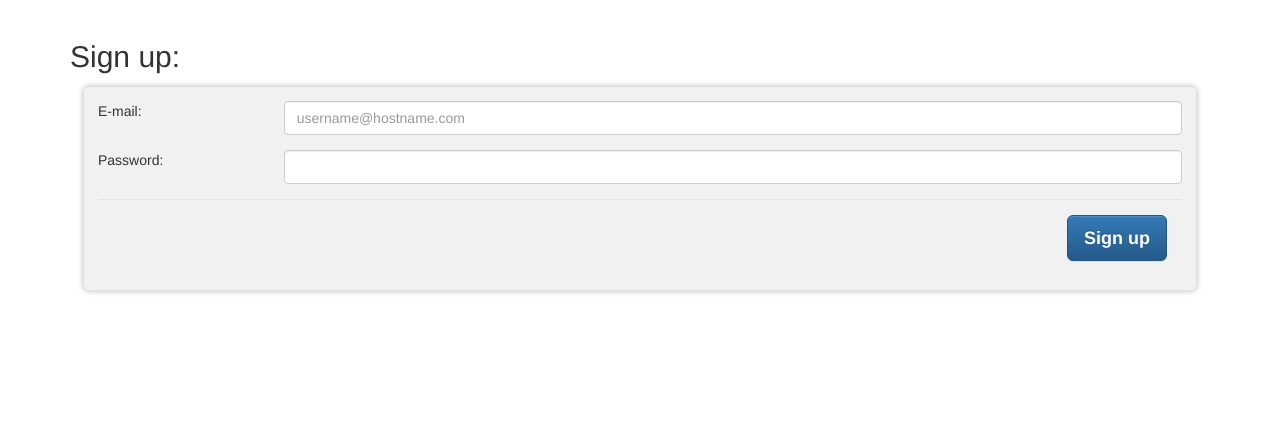
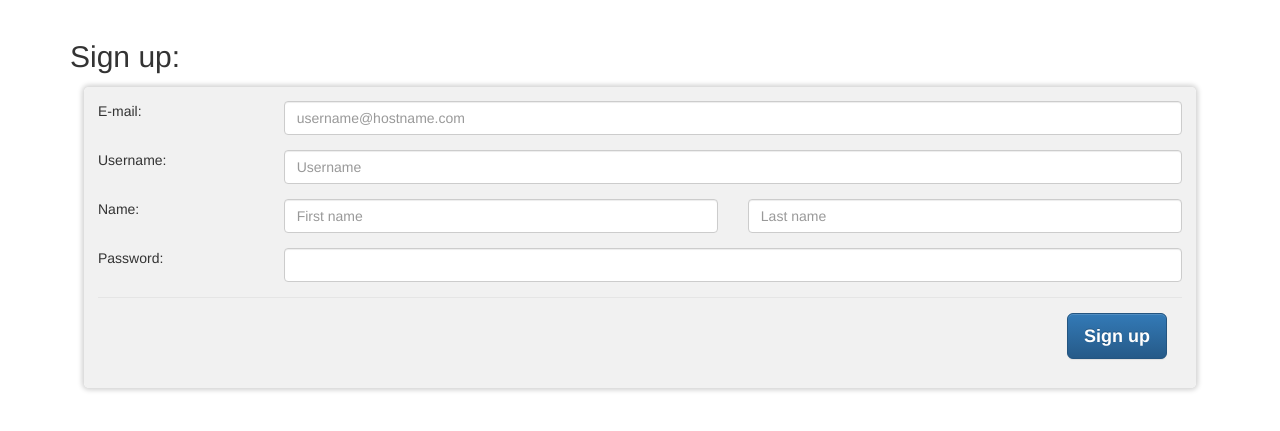
Before and after one commit to Zitrax/Artifakt, a Python web app: template artifakt/templates/register.jinja2 in a window 1280 px wide. Shown: the part 52-483 px from the top of the page. Run offline with Jinja, Linux system fonts and the light colour scheme; the template is opened without the code that fills it, so the values that code supplies are empty; some libraries are stand-ins or nearby versions.

Commit message:
Added optional firstname lastname and username to register form.

```diff
--- a/artifakt/static/css/artifakt.css
+++ b/artifakt/static/css/artifakt.css
@@ -15,8 +15,8 @@ Style for the tabs
 on upload form
 ****************/
 legend {
-  color:#fff;
-  padding: 5px 10px ;
+    color: #fff;
+    padding: 5px 10px;
     font-size: 1.5em;
     box-shadow: 0 0 0 1px #ddd;
     margin-left: 20px;
@@ -24,8 +24,8 @@ legend {
     border-radius: 7px;
     background-color: #428bca;
     border-color: #08c;
-  font-size:15px;
-  opacity:0.8;
+    font-size: 15px;
+    opacity: 0.8;
 }
 
 /****************
@@ -33,7 +33,7 @@ Upload btn style
 ****************/
 
 .btn-file#buttonstyle {
-  width:150px;
+    width: 150px;
     border-radius: 10px;
 }
 
@@ -46,15 +46,13 @@ navbar
     border-radius: 0;
 }
 
-
 /****************
 Style for the main
 icon
 ****************/
 .icon {
-  padding:5px 0 0 15px;
+    padding: 5px 0 0 15px;
 }
-
 
 /****************
 Style for the upper
@@ -65,7 +63,6 @@ file upload
     box-shadow: none;
     border: none;
 }
-
 
 /****************
 Upload form
@@ -84,43 +81,39 @@ fields on upload form
     margin-bottom: 10px;
 }
 
-
 /****************
 
 
 ****************/
-input{ margin: 0; }
-
-
+input {
+    margin: 0;
+}
 
 /****************
 Style for the upload
 buttons
 ****************/
 .btn-group-vertical {
-  padding-left:0;
-  width:100%;
-  padding-top:15px;
+    padding-left: 0;
+    width: 100%;
+    padding-top: 15px;
 }
-
 
 /****************
 Opacity for the text
 on main buttons
 ****************/
 .opacity {
-  opacity:0.5;
+    opacity: 0.5;
 }
-
 
 /****************
 Position of the
 glyphs on buttons
 ****************/
-.glyphicon-list  {
+.glyphicon-list {
     margin-right: 5px;
 }
-
 
 /****************
 Position of the
@@ -129,3 +122,12 @@ glyphs on buttons
 .glyphicon-upload {
     margin-right: 5px;
 }
+
+/****************
+Hide offscreen, for example hidden labels
+that screen readers should still see.
+****************/
+.hide-offscreen {
+    position: absolute;
+    left: -9999em;
+}
--- a/artifakt/templates/register.jinja2
+++ b/artifakt/templates/register.jinja2
@@ -35,6 +35,23 @@
                     {% endif %}
                 </div>
             </div>
+            <div class="form-group row">
+                <label for="Username" class="col-sm-2 control-label">Username:</label>
+                <div class="col-sm-10">
+                    <input id="username" class="form-control" placeholder="Username" type="text" name="username"/>
+                </div>
+            </div>
+            <div class="form-group row">
+                <label class="col-sm-2 control-label">Name:</label>
+                <div class="col-sm-5">
+                    <label for="firstname" class="col-sm-2 control-label hide-offscreen">First name</label>
+                    <input id="firstname" class="form-control" placeholder="First name" type="text" name="firstname"/>
+                </div>
+                <div class="col-sm-5">
+                    <label for="lastname" class="col-sm-2 control-label hide-offscreen">Last name</label>
+                    <input id="lastname" class="form-control" placeholder="Last name" type="text" name="lastname"/>
+                </div>
+            </div>
             <div class="form-group row {{ 'error' if 'password' in errors else '' }}">
                 <label for="password" class="col-sm-2 control-label">Password:</label>
                 <div class="col-sm-10">
```
Also changed, not shown: artifakt/events.py (+8 -0 lines). Lines whose indentation alone changed are shown as unchanged.
